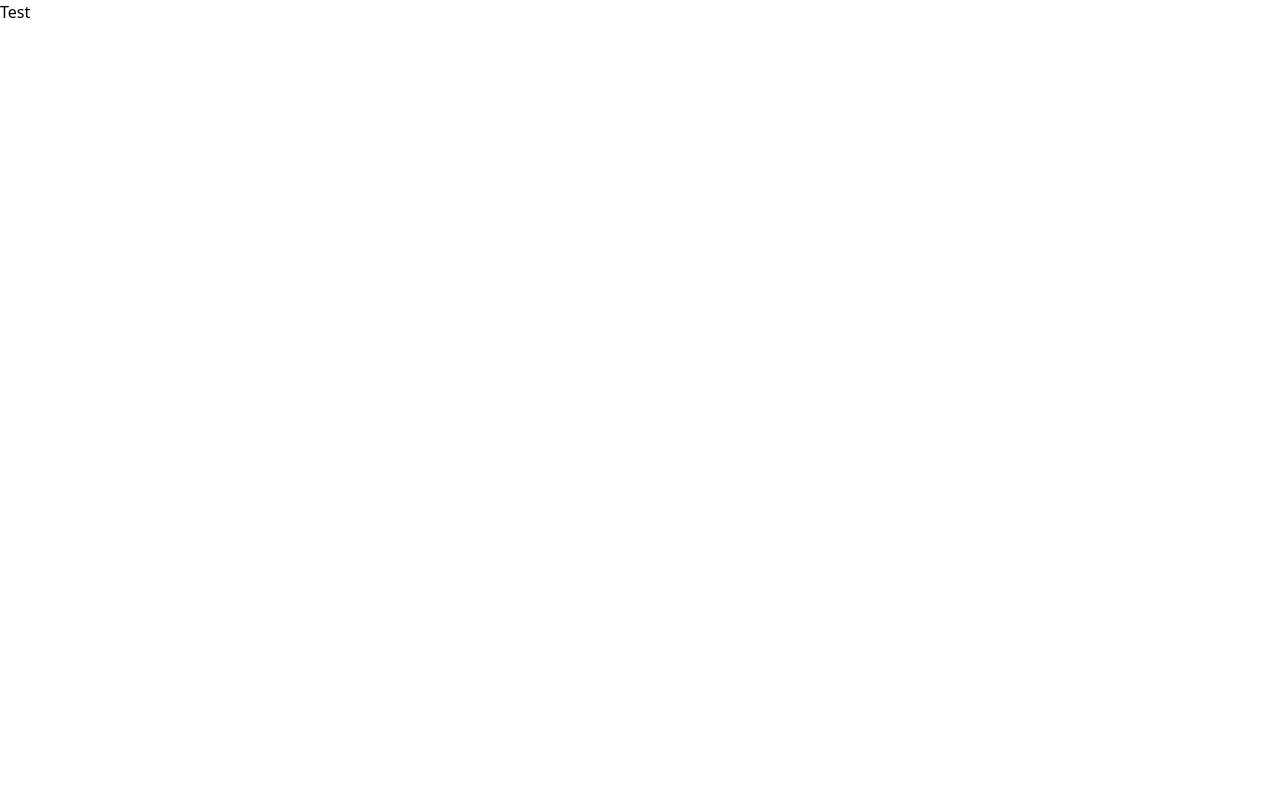
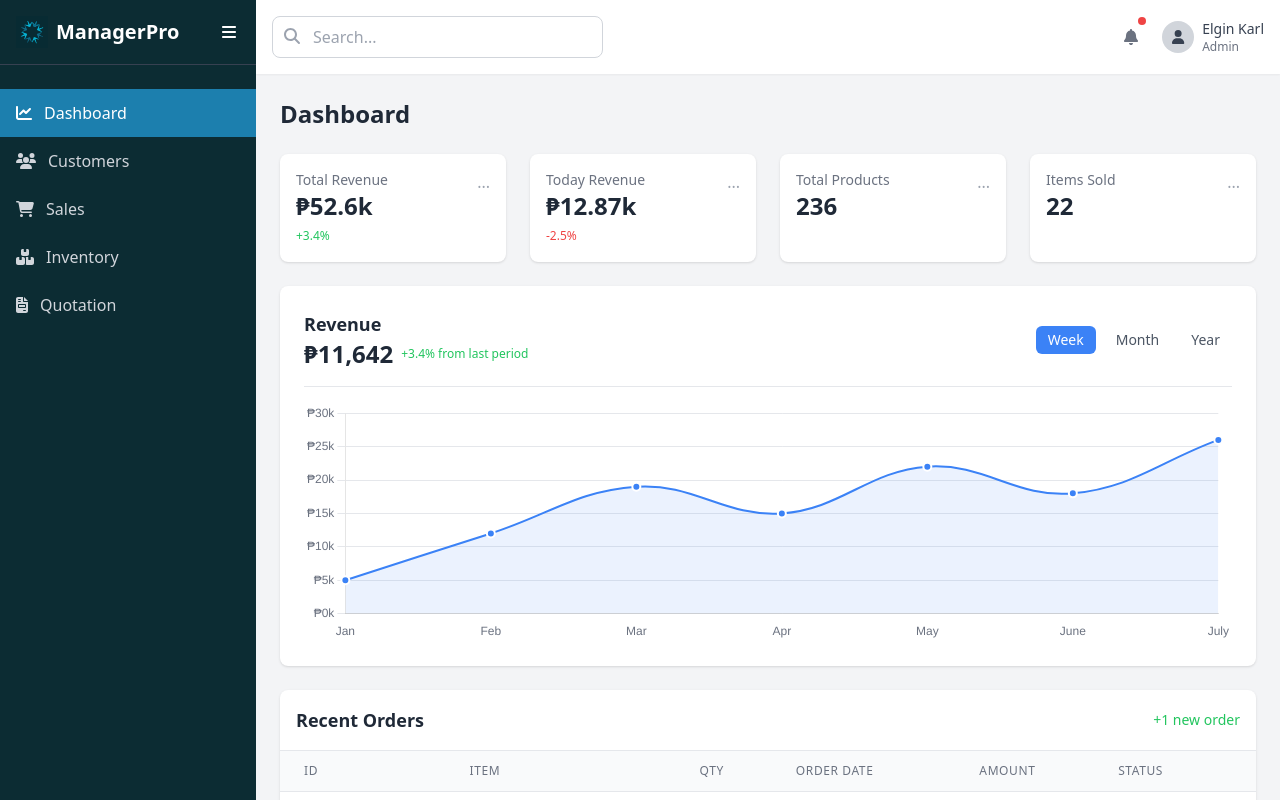
Before and after one commit to Cezzyy/SCMS, a Vue app in the folder frontend/: page /dashboard in a window 1280 px wide. Built offline with nearby package versions, Linux system fonts and the light colour scheme.

Commit message:
feat(home): add dynamic sidebar and navigation components

```diff
--- a/frontend/src/views/HomeView.vue
+++ b/frontend/src/views/HomeView.vue
@@ -1,9 +1,174 @@
 <script setup lang="ts">
+import { ref, defineAsyncComponent } from 'vue';
+import { library } from '@fortawesome/fontawesome-svg-core';
+import { FontAwesomeIcon } from '@fortawesome/vue-fontawesome';
+import {
+  faChartLine,
+  faUsers,
+  faShoppingCart,
+  faBoxes,
+  faFileInvoice,
+  faBars,
+  faBell,
+  faSearch,
+  faUser
+} from '@fortawesome/free-solid-svg-icons';
 
+
+const Dashboard = defineAsyncComponent(() => import('../components/Dashboard.vue'));
+const Customers = defineAsyncComponent(() => import('../components/Customers.vue'));
+const Sales = defineAsyncComponent(() => import('../components/Sales.vue'));
+const Inventory = defineAsyncComponent(() => import('../components/Inventory.vue'));
+const Quotation = defineAsyncComponent(() => import('../components/Quotation.vue'));
+
+library.add(
+  faChartLine,
+  faUsers,
+  faShoppingCart,
+  faBoxes,
+  faFileInvoice,
+  faBars,
+  faBell,
+  faSearch,
+  faUser
+);
+
+const isSidebarOpen = ref(true);
+const toggleSidebar = () => {
+  isSidebarOpen.value = !isSidebarOpen.value;
+};
+
+const activeMenuItem = ref('Dashboard');
+const setActiveMenuItem = (menuItem: string) => {
+  activeMenuItem.value = menuItem;
+};
+
+
+const activeComponent = ref(Dashboard);
+const navigate = (menuItem: string) => {
+  activeMenuItem.value = menuItem;
+  switch(menuItem) {
+    case 'Dashboard':
+      activeComponent.value = Dashboard;
+      break;
+    case 'Customers':
+      activeComponent.value = Customers;
+      break;
+    case 'Sales':
+      activeComponent.value = Sales;
+      break;
+    case 'Inventory':
+      activeComponent.value = Inventory;
+      break;
+    case 'Quotation':
+      activeComponent.value = Quotation;
+      break;
+    default:
+      activeComponent.value = Dashboard;
+  }
+};
 </script>
 
 <template>
-  <main>
-    <h1>Test</h1>
-  </main>
+  <div class="flex h-screen bg-gray-100">
+    <!-- Sidebar -->
+    <div :class="`bg-primary text-white ${isSidebarOpen ? 'w-64 md:w-55' : 'w-20'} transition-all duration-300 ease-in-out`">
+      <!-- Logo -->
+      <div class="flex items-center justify-between p-4 border-b border-gray-700">
+        <div class="flex items-center space-x-2">
+          <img src="../assets/CenterLogo.svg" alt="Logo" class="h-8 w-8" />
+          <span v-if="isSidebarOpen" class="text-xl font-bold">ManagerPro</span>
+        </div>
+        <button @click="toggleSidebar" class="text-white hover:text-accent1 p-1">
+          <font-awesome-icon icon="bars" />
+        </button>
+      </div>
+
+      <!-- Navigation -->
+      <nav class="mt-6">
+        <div
+          class="flex items-center px-4 py-3 cursor-pointer transition-colors duration-200"
+          :class="activeMenuItem === 'Dashboard' ? 'bg-accent2 text-white' : 'text-gray-300 hover:bg-accent2 hover:text-white'"
+          @click="navigate('Dashboard')"
+        >
+          <font-awesome-icon icon="chart-line" class="mr-3" />
+          <span v-if="isSidebarOpen">Dashboard</span>
+        </div>
+
+        <div
+          class="flex items-center px-4 py-3 cursor-pointer transition-colors duration-200 text-gray-300 hover:bg-accent2 hover:text-white"
+          @click="navigate('Customers')"
+        >
+          <font-awesome-icon icon="users" class="mr-3" />
+          <span v-if="isSidebarOpen">Customers</span>
+        </div>
+
+        <div
+          class="flex items-center px-4 py-3 cursor-pointer transition-colors duration-200 text-gray-300 hover:bg-accent2 hover:text-white"
+          @click="navigate('Sales')"
+        >
+          <font-awesome-icon icon="shopping-cart" class="mr-3" />
+          <span v-if="isSidebarOpen">Sales</span>
+        </div>
+
+        <div
+          class="flex items-center px-4 py-3 cursor-pointer transition-colors duration-200 text-gray-300 hover:bg-accent2 hover:text-white"
+          @click="navigate('Inventory')"
+        >
+          <font-awesome-icon icon="boxes" class="mr-3" />
+          <span v-if="isSidebarOpen">Inventory</span>
+        </div>
+
+        <div
+          class="flex items-center px-4 py-3 cursor-pointer transition-colors duration-200 text-gray-300 hover:bg-accent2 hover:text-white"
+          @click="navigate('Quotation')"
+        >
+          <font-awesome-icon icon="file-invoice" class="mr-3" />
+          <span v-if="isSidebarOpen">Quotation</span>
+        </div>
+      </nav>
+    </div>
+
+
+    <div class="flex-1 flex flex-col overflow-hidden">
+      <!-- Header -->
+      <header class="bg-white shadow-sm z-10">
+        <div class="flex items-center justify-between p-4">
+          <div class="flex items-center w-1/3">
+            <div class="relative w-full max-w-md">
+              <input
+                type="text"
+                placeholder="Search..."
+                class="w-full pl-10 pr-4 py-2 rounded-lg border border-gray-300 focus:outline-none focus:ring-2 focus:ring-accent1"
+              />
+              <font-awesome-icon icon="search" class="absolute left-3 top-3 text-gray-400" />
+            </div>
+          </div>
+
+          <div class="flex items-center space-x-4">
+            <button class="relative p-2 text-gray-500 hover:text-accent1 focus:outline-none">
+              <font-awesome-icon icon="bell" />
+              <span class="absolute top-0 right-0 h-2 w-2 rounded-full bg-red-500"></span>
+            </button>
+
+            <div class="flex items-center space-x-2">
+              <div class="w-8 h-8 rounded-full bg-gray-300 flex items-center justify-center text-sm font-medium text-gray-700">
+                <font-awesome-icon icon="user" />
+              </div>
+              <div class="text-sm">
+                <p class="font-medium text-gray-700">Elgin Karl</p>
+                <p class="text-gray-500 text-xs">Admin</p>
+              </div>
+            </div>
+          </div>
+        </div>
+      </header>
+
+      <!-- Main Content Area -->
+      <main class="flex-1 overflow-y-auto bg-gray-100">
+
+        <component :is="activeComponent" @navigate="setActiveMenuItem" />
+      </main>
+    </div>
+  </div>
 </template>
```
